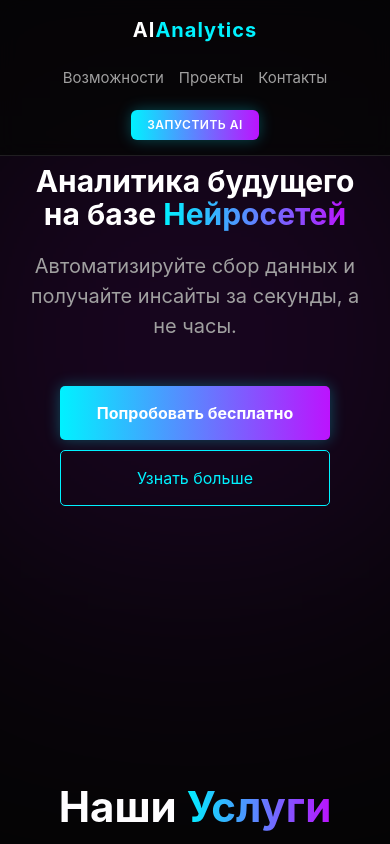
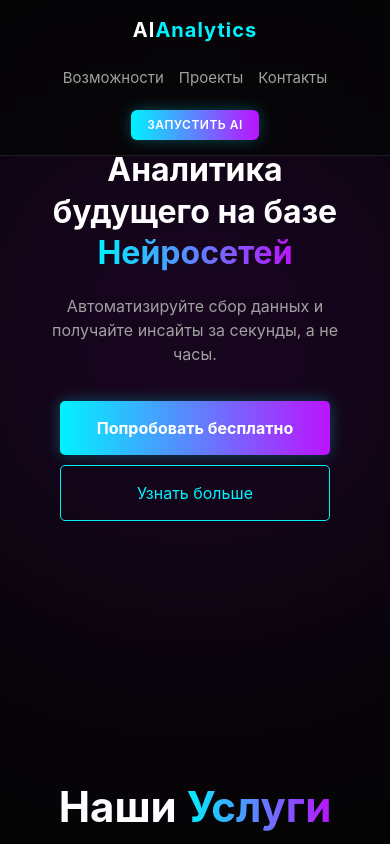
Before and after one commit to viktorspec/ai-analytics-landing, a plain HTML site: page index.html in a window 390 px wide. Shown: the top 844 px of the page. Drawn offline with Linux system fonts and the light colour scheme.

Commit message:
Update style.css

```diff
--- a/style.css
+++ b/style.css
@@ -385,6 +385,23 @@ body {
         flex-direction: column;
         text-align: center;
     }
+    /* Настройки специально для смартфонов */
+@media (max-width: 768px) {
+    .hero-title {
+        font-size: 32px !important; /* Делаем шрифт в 2 раза меньше десктопного */
+        line-height: 1.3 !important; /* Увеличиваем расстояние между строками */
+        padding: 0 15px !important; /* Добавляем отступы по бокам */
+        word-wrap: break-word; /* Разрешаем перенос длинных слов */
+        white-space: normal; /* Разрешаем тексту переноситься на новые строки */
+    }
+
+    /* Немного уменьшим и подзаголовок для баланса */
+    .hero-subtitle {
+        font-size: 16px !important;
+        margin-bottom: 30px !important;
+        padding: 0 20px;
+    }
+}
 
     .social-icons {
         justify-content: center;
```
